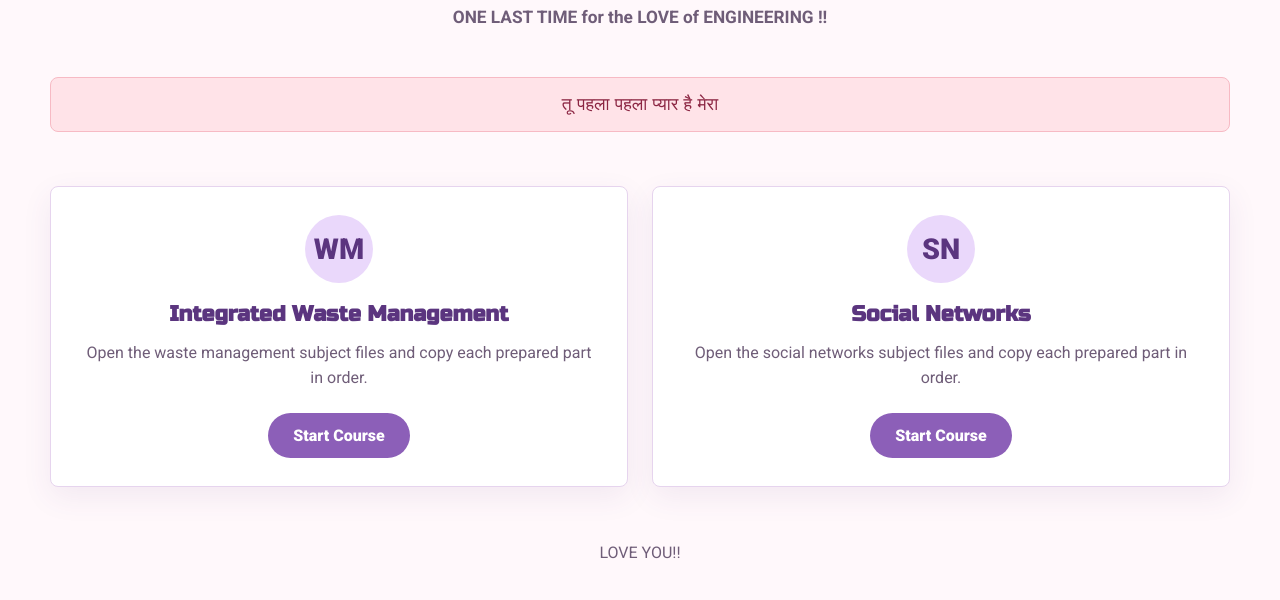
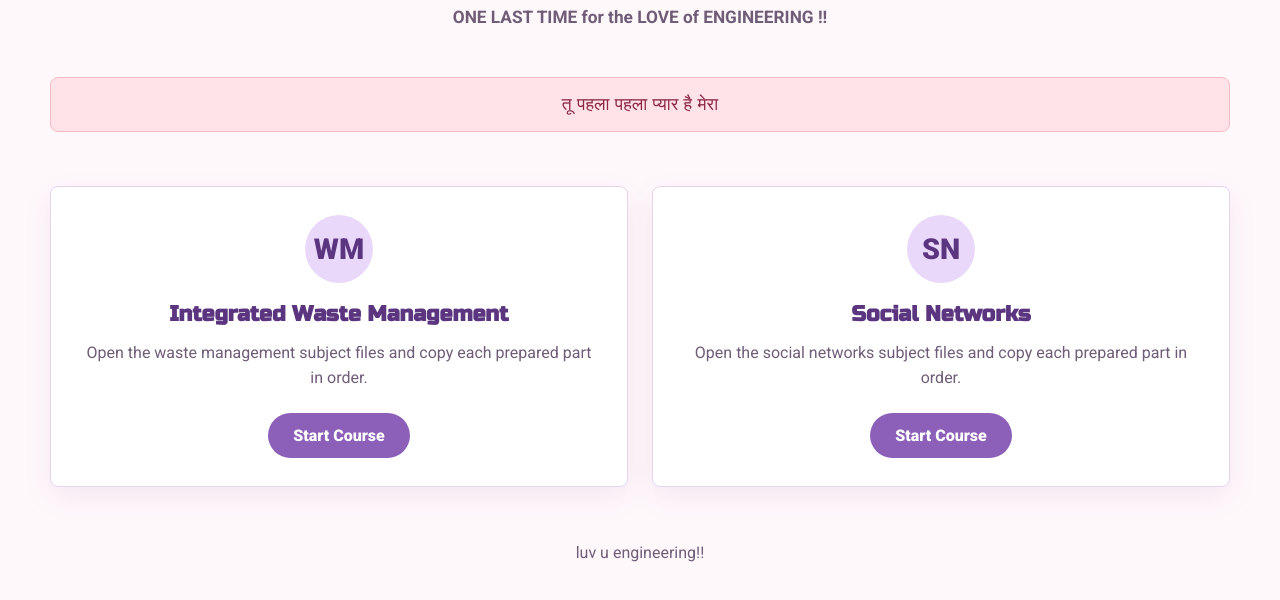
Before and after one commit to bjp400/1712, a plain HTML site: page home.html in a window 1280 px wide. Shown: the part 102-702 px from the top of the page. Drawn offline with Linux system fonts and the light colour scheme.

Commit message:
Update home.html

```diff
--- a/home.html
+++ b/home.html
@@ -48,7 +48,7 @@
         </main>
 
         <footer class="site-footer">
-            <p>LOVE YOU!!</p>
+            <p>luv u engineering!!</p>
         </footer>
     </div>
 
```
